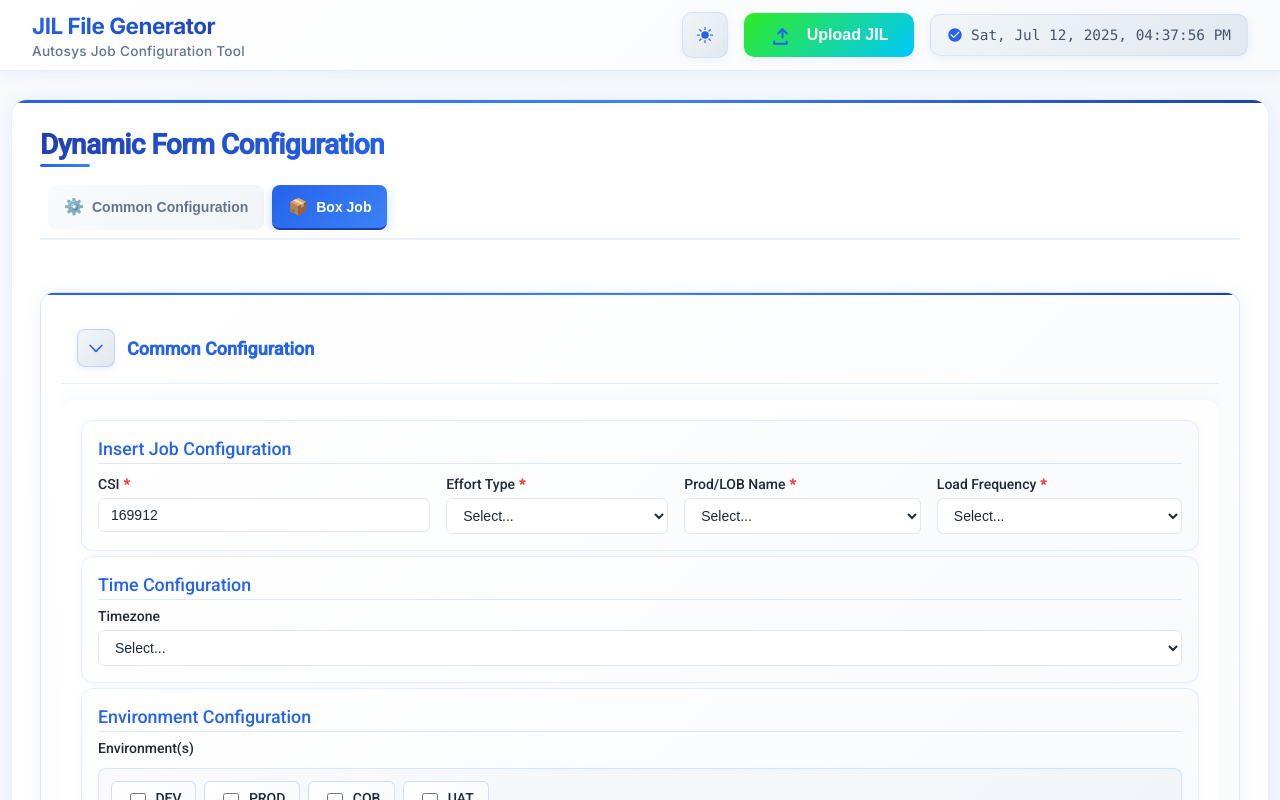
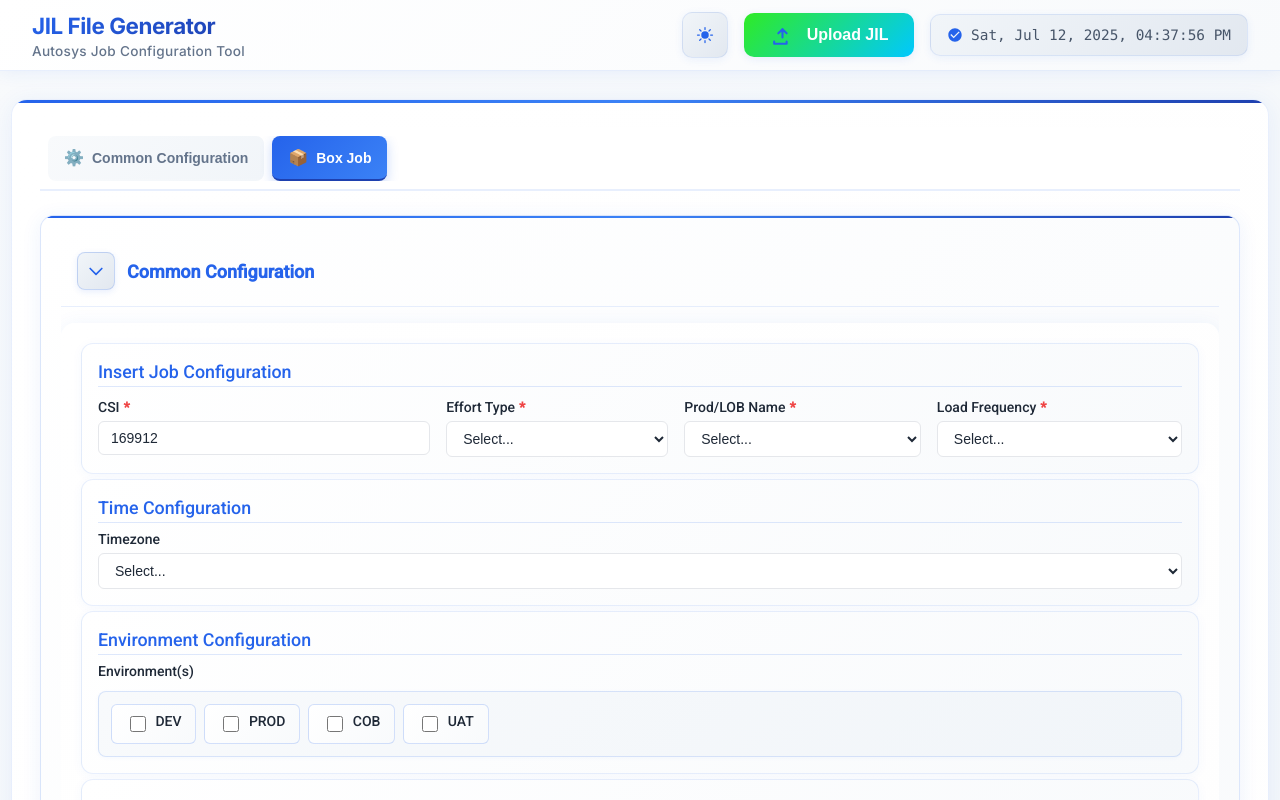
Before and after one commit to radhikaasmar/JIL_File_Generator, an Angular app in the folder frontend/: page /dynamic-form in a window 1280 px wide. Shown: the top 800 px of the page. Built offline with nearby package versions, Linux system fonts and the light colour scheme.

Commit message:
removed heading

```diff
--- a/frontend/src/app/dynamic-form-page/dynamic-form-page.component.css
+++ b/frontend/src/app/dynamic-form-page/dynamic-form-page.component.css
@@ -46,7 +46,6 @@
   display: flex;
   flex-direction: column;
   gap: 1rem;
-  margin-bottom: 1.75rem;
   align-items: flex-start;
 }
 
--- a/frontend/src/app/dynamic-form-page/dynamic-form-page.component.html
+++ b/frontend/src/app/dynamic-form-page/dynamic-form-page.component.html
@@ -1,6 +1,5 @@
 <div class="dynamic-form-container">
   <div class="form-header">
-    <h1>Dynamic Form Configuration</h1>
 
     <!-- Navigation Tab Bar -->
     <div class="nav-tab-bar">
```
